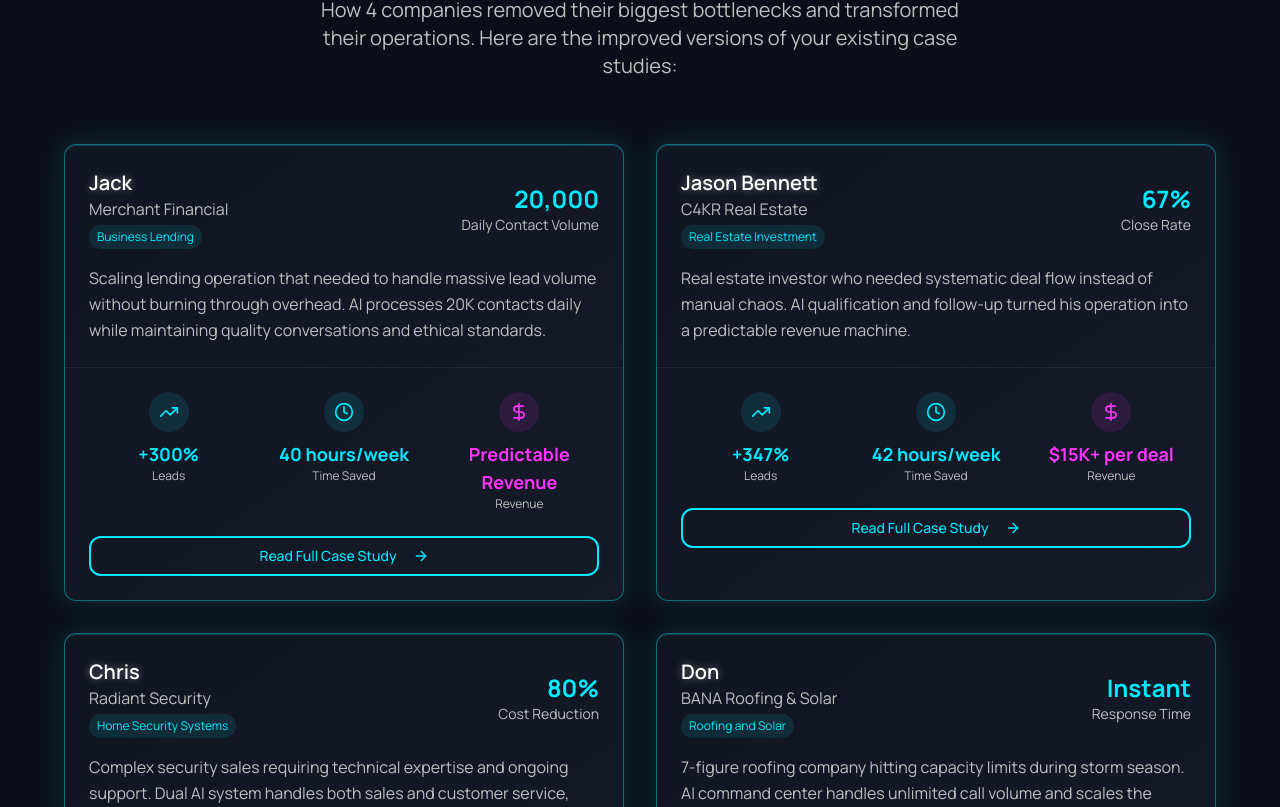
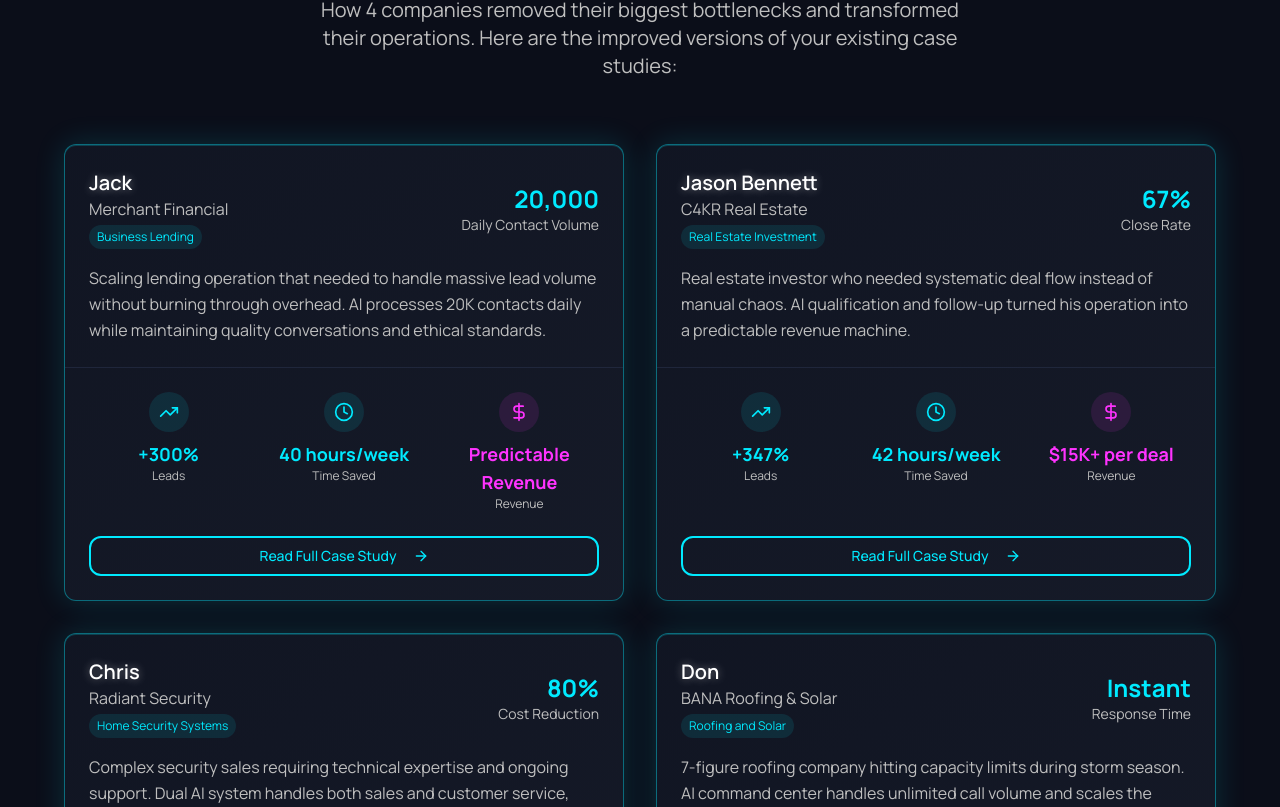
Before and after one commit to hannan680/Rev-Post-Booking, a React (Vite) app: page / in a window 1280 px wide. Shown: the part 3933-4740 px from the top of the page. Built offline with nearby package versions, Linux system fonts and the light colour scheme.

Commit message:
Even out button styles
Adjust button styles for consistency.

```diff
--- a/src/components/SuccessStories.tsx
+++ b/src/components/SuccessStories.tsx
@@ -98,7 +98,7 @@ const SuccessStories = () => {
           {successStories.map((story, index) => (
             <div
               key={story.id}
-              className="group bg-gradient-card card-glow overflow-hidden hover:shadow-elegant transition-all duration-300 hover:scale-105 animate-fade-in rounded-xl"
+              className="group bg-gradient-card card-glow overflow-hidden hover:shadow-elegant transition-all duration-300 hover:scale-105 animate-fade-in rounded-xl flex flex-col h-full"
               style={{ animationDelay: `${index * 0.2}s` }}
             >
               {/* Card Header */}
@@ -124,7 +124,7 @@ const SuccessStories = () => {
               </div>
 
               {/* Metrics Grid */}
-              <div className="p-6">
+              <div className="p-6 flex-grow flex flex-col justify-between">
                 <div className="grid grid-cols-3 gap-4 mb-6">
                   <div className="text-center">
                     <div className="w-10 h-10 bg-success/10 rounded-full flex items-center justify-center mx-auto mb-2">
```
